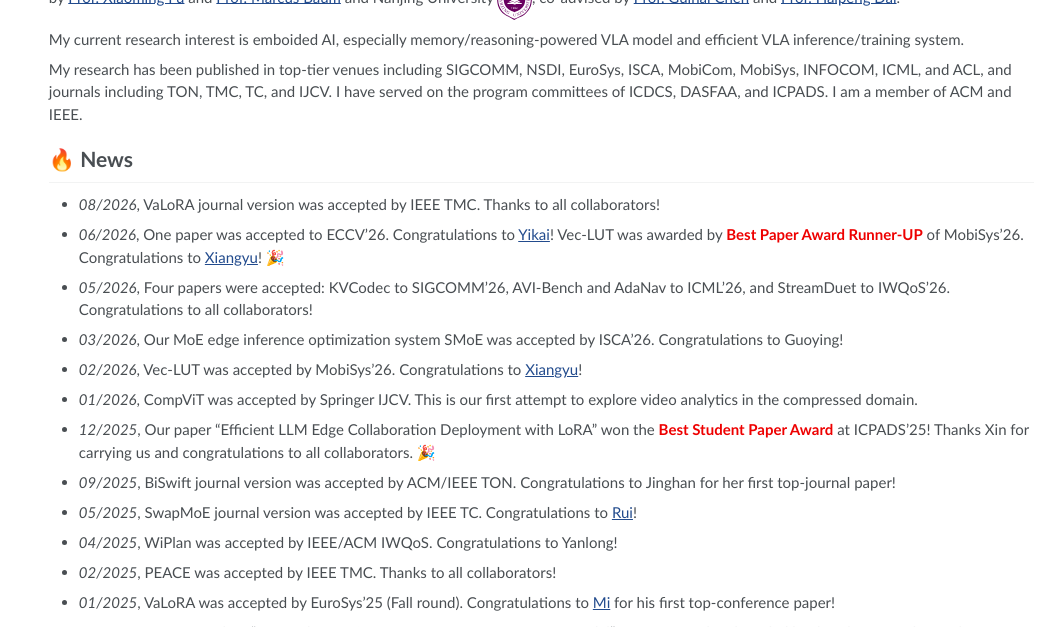
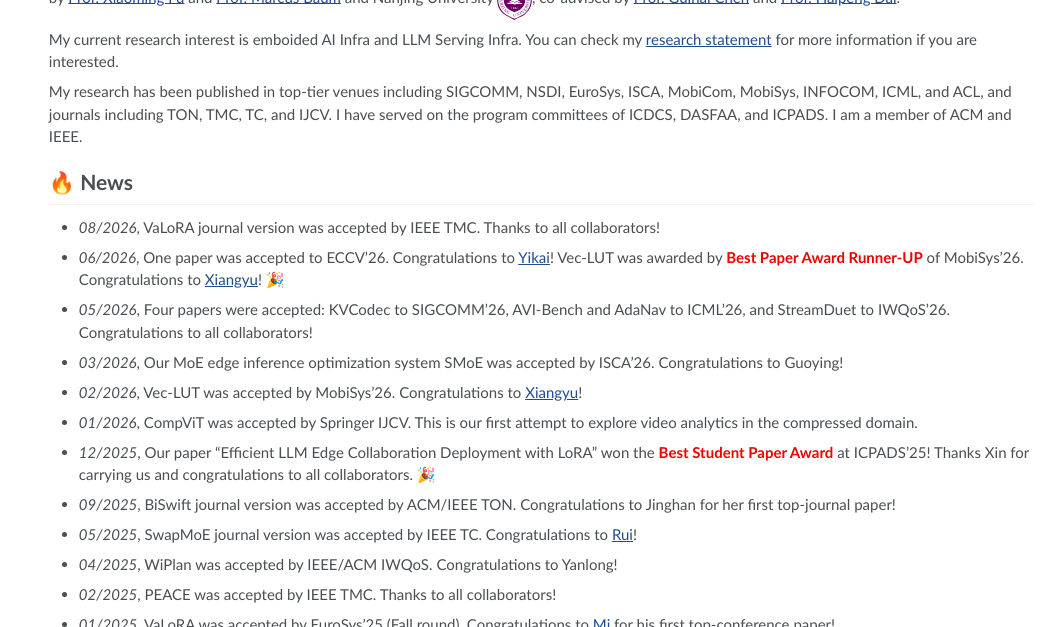
Before and after one commit to WeijunAlexWang/WeijunALexWang.github.io, a Jekyll site: the page built from _pages/about.md, in a window 1280 px wide and 900 px high, cut to the strip 273-900 px from the top of the window. Shown: the whole strip, without its empty margins (231-1280 px from the left). Built offline with Jekyll 4.4.1, drawn with Linux system fonts in a browser that asks for light colours.

Commit message:
Add research statement link and PDF

```diff
--- a/_pages/about.md
+++ b/_pages/about.md
@@ -13,7 +13,7 @@
 I am a Postdoc at [AIoT Group](https://air.tsinghua.edu.cn/en/Research1/AI_IoT.htm), led by [Prof. Yunxin Liu](https://yunxinliu.github.io/), the Institute for AI Industry Research (AIR), Tsinghua University <img src="{{ '/img/THUAIR.png' | relative_url }}" alt="THUAIR" height="2.8em" style="height:2.8em;width:auto;vertical-align:middle"/>.
 I also work very closely with [Prof. Ting Cao](https://tingcao952.github.io/), [Prof. Yuanchun Li](https://yuanchun-li.github.io/). Before that, I received dual PhD degress from the University of Göttingen <img src="{{ '/img/UGoettingen.svg' | relative_url }}" alt="UGoettingen" height="2.1em" style="height:2.1em;width:auto;vertical-align:middle"/> co-advised by [Prof. Xiaoming Fu](https://user.informatik.uni-goettingen.de/~fu/) and [Prof. Marcus Baum](https://scholar.google.de/citations?user=5SVQD3oAAAAJ&hl=de) and Nanjing University <img src="{{ '/img/NJU.svg' | relative_url }}" alt="NJU" height="2.9em" style="height:2.9em;width:auto;vertical-align:middle"/>, co-advised by [Prof. Guihai Chen](https://cs.nju.edu.cn/gchen/) and [Prof. Haipeng Dai](https://cs.nju.edu.cn/daihp/).
 
-My current research interest is emboided AI, especially memory/reasoning-powered VLA model and efficient VLA inference/training system.
+My current research interest is emboided AI Infra and LLM Serving Infra. You can check my [research statement]({{ '/files/research_statement.pdf' | relative_url }}) for more information if you are interested.
 
 My research has been published in top-tier venues including SIGCOMM, NSDI, EuroSys, ISCA, MobiCom, MobiSys, INFOCOM, ICML, and ACL, and journals including TON, TMC, TC, and IJCV. I have served on the program committees of ICDCS, DASFAA, and ICPADS. I am a member of ACM and IEEE.
 
```
Also changed, not shown: 1 other file.
